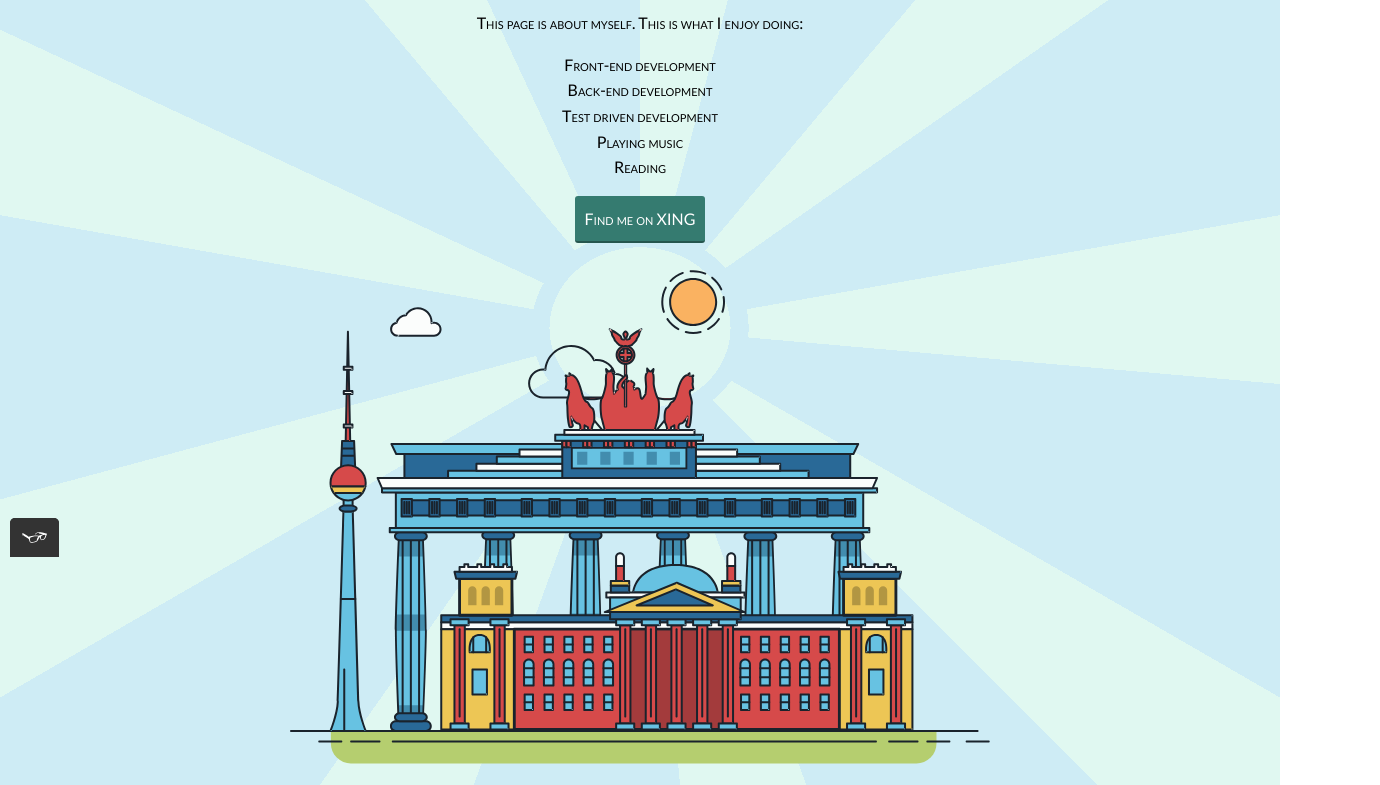
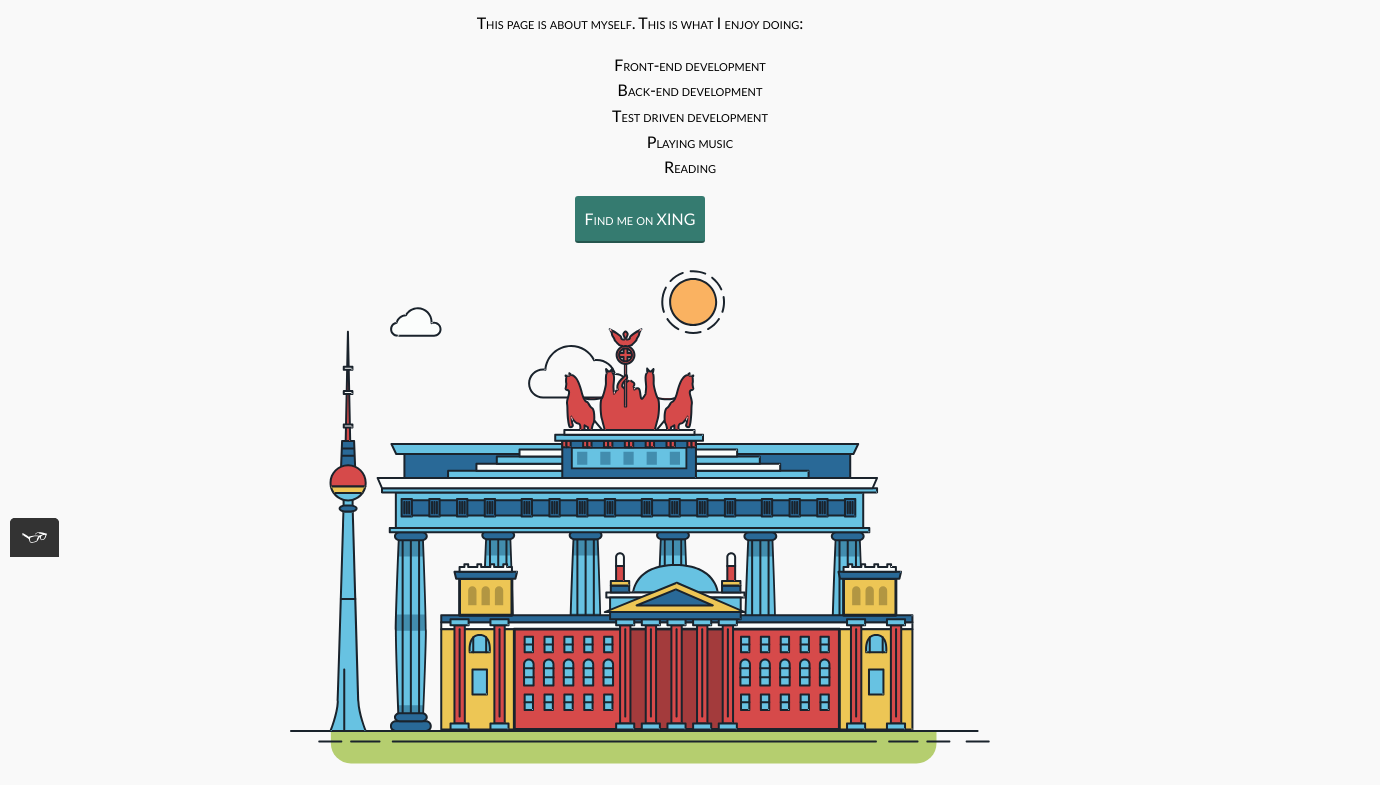
Before and after one commit to Stensele/Portfolio-Site, a plain HTML site: page about.html in a window 1280 px wide. Shown: the part 243-1028 px from the top of the page, 1380 px wide, since content can reach past the window. Drawn offline with nearby package versions, Linux system fonts and the light colour scheme.

Commit message:
Update style.production.css

```diff
--- a/css/style.production.css
+++ b/css/style.production.css
@@ -4,8 +4,6 @@
 * Autoprefixer: v9.7.6
 * Browsers: last 2 version
 */
-
-
 
 /*
 Colors used
@@ -16,9 +14,9 @@ Secondary Color (Orange): #e0b354;
 
   body {
     background-color: #2b2b2b;
-    }*/
-    * {
-      -webkit-box-sizing: border-box;
+    } */
+* {
+  -webkit-box-sizing: border-box;
               box-sizing: border-box;
     }
 
@@ -27,6 +25,8 @@ Secondary Color (Orange): #e0b354;
     }
 
     body {
+      width: 100%;
+      height: 100%;
       font-family: 'Lato', sans-serif;
       font-weight: 400;
       font-size: 16px;
@@ -35,8 +35,9 @@ Secondary Color (Orange): #e0b354;
   /* Sets the line-height to 1.6 */
       font-variant: small-caps;
       /*background-color: #2b2b2b;*/
-      background: radial-gradient(#E0F8F1 10%, #CEECF5 0 12%, transparent 10%),repeating-conic-gradient(#E0F8F1 0 15deg , #CEECF5 0 40deg);
-  border-radius: 0;
+      /*background: radial-gradient(#E0F8F1 10%, #CEECF5 0 12%, transparent 10%),repeating-conic-gradient(#E0F8F1 0 15deg , #CEECF5 0 40deg);
+  border-radius: 0;*/
+      background-color: #f9f9f9;
     }
 
     .page-header {
@@ -342,6 +343,7 @@ text-align: center;
 
 .about-section__ulist {
 padding: 0;
+min-width: 1380px;
 list-style: none;
 display: -ms-grid;
 display: grid;
@@ -430,6 +432,7 @@ button:focus,
     grid-column: auto / auto;
     grid-row: auto / auto;
   }
+
   h1 {
     font-size: 22px;
   }
```
